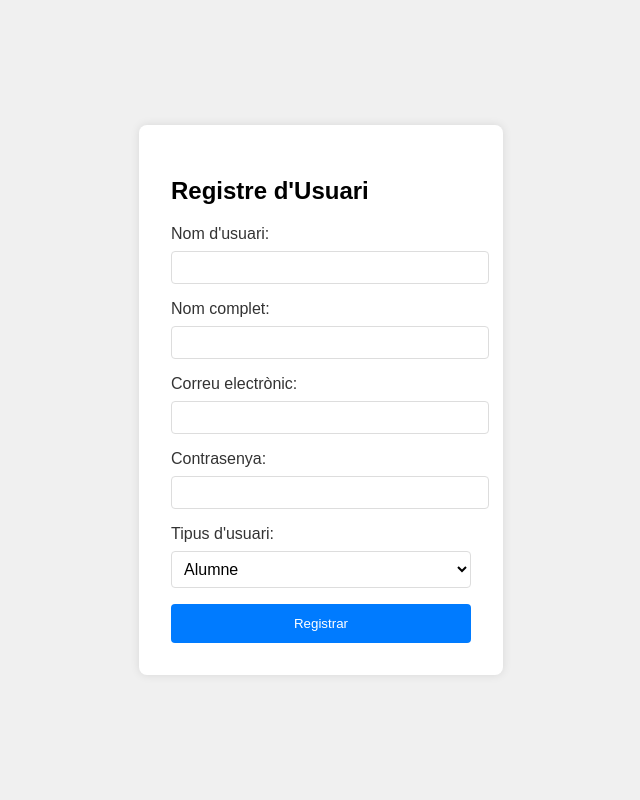
After one commit to Maarrcc/M12.1, a PHP site: page /app/views/auth/sign-in.php in a window 1280 px wide. The commit adds this page. Shown: the whole page, without its empty margins (319-959 px from the left). Run offline with PHP 8.4, Linux system fonts and the light colour scheme.

Commit message:
Crear formulari de registre d'usuaris

```diff
--- a/my-app/app/views/auth/login.php
+++ b/my-app/app/views/auth/login.php
@@ -26,6 +26,9 @@
             <?php endif; ?>
             <button type="submit" class="btn-login">Iniciar sesión</button>
         </form>
+        <div class="register-link">
+            <a href="/M12.1/my-app/public/index.php?controller=auth&action=register">Registrar nou usuari</a>
+        </div>
     </div>
     <script src="/M12.1/my-app/public/js/login.js"></script>
 </body>
--- /dev/null
+++ b/my-app/app/views/auth/sign-in.php
@@ -0,0 +1,45 @@
+<!DOCTYPE html>
+<html lang="ca">
+<head>
+    <meta charset="UTF-8">
+    <meta name="viewport" content="width=device-width, initial-scale=1.0">
+    <title>Registre - Sistema Horari</title>
+    <link rel="stylesheet" href="/M12.1/my-app/public/css/login.css">
+</head>
+<body>
+    <div class="login-container">
+        <h2>Registre d'Usuari</h2>
+        <form method="POST" action="/M12.1/my-app/public/index.php?controller=auth&action=store">
+            <div class="form-group">
+                <label for="nom_usuari">Nom d'usuari:</label>
+                <input type="text" id="nom_usuari" name="nom_usuari" required>
+            </div>
+            <div class="form-group">
+                <label for="nom">Nom complet:</label>
+                <input type="text" id="nom" name="nom" required>
+            </div>
+            <div class="form-group">
+                <label for="email">Correu electrònic:</label>
+                <input type="email" id="email" name="email" required>
+            </div>
+            <div class="form-group">
+                <label for="contrasenya">Contrasenya:</label>
+                <input type="password" id="contrasenya" name="contrasenya" required>
+            </div>
+            <div class="form-group">
+                <label for="rol">Tipus d'usuari:</label>
+                <select id="rol" name="rol" required>
+                    <option value="alumne">Alumne</option>
+                    <option value="professor">Professor</option>
+                    <option value="admin">Administrador</option>
+                </select>
+            </div>
+            <?php if (isset($_SESSION['error'])): ?>
+                <div class="error-message"><?php echo $_SESSION['error']; ?></div>
+                <?php unset($_SESSION['error']); ?>
+            <?php endif; ?>
+            <button type="submit" class="btn-login">Registrar</button>
+        </form>
+    </div>
+</body>
+</html>
--- a/my-app/public/css/index.css
+++ b/my-app/public/css/index.css
@@ -276,10 +276,6 @@ td {
   pointer-events: none;
 }
 
-.cambio-horario:hover::before {
-  opacity: 1;
-}
-
 /*====================
 6. Componentes de interfaz
 ====================*/
--- a/my-app/public/css/login.css
+++ b/my-app/public/css/login.css
@@ -6,6 +6,20 @@ body {
   align-items: center;
   height: 100vh;
   margin: 0;
+}
+select {
+  width: 100%;
+  padding: 0.5rem;
+  border: 1px solid #ddd;
+  border-radius: 4px;
+  background-color: white;
+  font-size: 1rem;
+}
+
+select:focus {
+  outline: none;
+  border-color: #007bff;
+  box-shadow: 0 0 5px rgba(0, 123, 255, 0.3);
 }
 
 .login-container {
@@ -49,11 +63,10 @@ body {
 
 .error-message {
   color: #dc3545;
-  font-size: 0.875rem;
-  margin-top: 0.5rem;
-  display: block; /* Cambiado de 'none' a 'block' */
+  background-color: #f8d7da;
+  border: 1px solid #f5c6cb;
+  padding: 0.5rem;
+  margin-bottom: 1rem;
+  border-radius: 4px;
   text-align: center;
-  padding: 0.5rem;
-  background-color: #f8d7da;
-  border-radius: 4px;
 }
--- a/my-app/public/index.php
+++ b/my-app/public/index.php
@@ -4,7 +4,7 @@ header('Access-Control-Allow-Origin: *');
 
 if (
     !isset($_SESSION['user']) &&
-    !($_GET['controller'] === 'auth' && ($_GET['action'] === 'login' || $_GET['action'] === 'validate'))
+    !($_GET['controller'] === 'auth' && ($_GET['action'] === 'login' || $_GET['action'] === 'validate' || $_GET['action'] === 'register' || $_GET['action'] === 'store'))
 ) {
     header('Location: /M12.1/my-app/public/index.php?controller=auth&action=login');
     exit;
```
Also changed, not shown: my-app/app/controllers/AuthController.php (+43 -0 lines), my-app/app/models/Usuari.php (+23 -1 lines), my-app/public/.htaccess (added).
